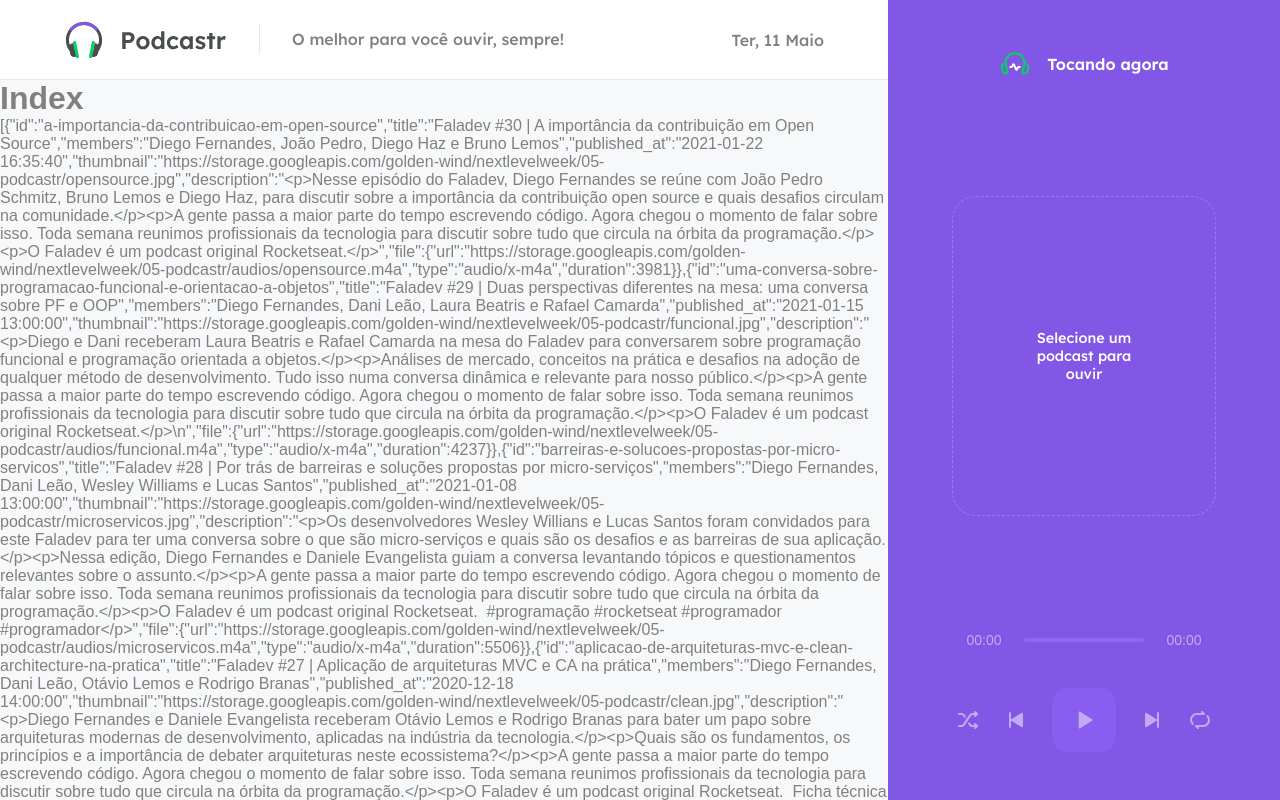
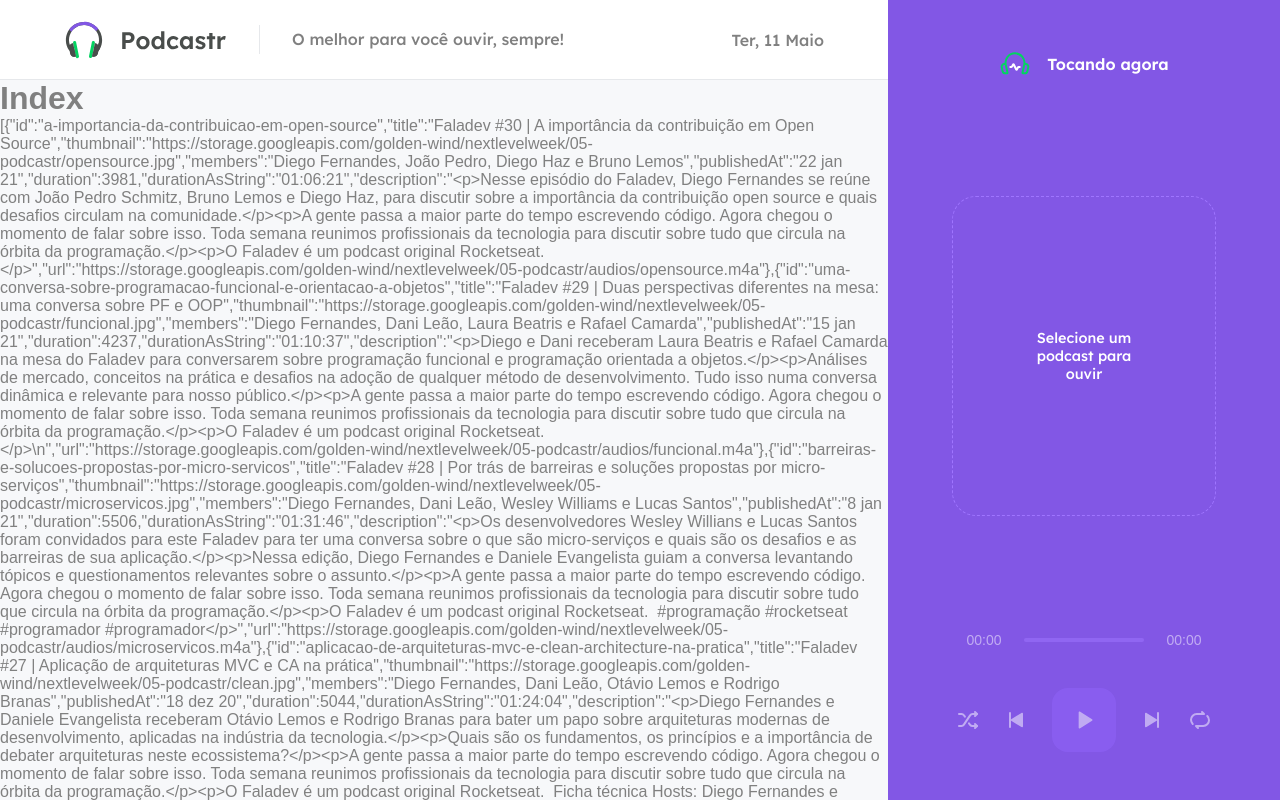
Before and after one commit to warleys14/Podcastr_nlw05, a Next.js app: page / in a window 1280 px wide. Shown: the top 800 px of the page. Built offline with nearby package versions, Linux system fonts and the light colour scheme; data requests are answered from the project's data file.

Commit message:
podcasts info converted and import errors fixed

```diff
--- a/src/components/Header/index.tsx
+++ b/src/components/Header/index.tsx
@@ -1,3 +1,4 @@
+
 import format from 'date-fns/format';
 import ptBR from 'date-fns/locale/pt-BR';
 
@@ -13,8 +14,8 @@
         <header className={styles.headerContainer}>
 
             <img src="/logo.svg" alt="Podcastr" />
-            <p>O melhor para você ouvir, sempre!</p>
-            <span>{currentDate}</span>
+            <p>O melhor para você ouvir, sempre! </p>
+            <span > {currentDate} </span>
 
         </header>
     );
--- a/src/pages/index.tsx
+++ b/src/pages/index.tsx
@@ -1,12 +1,22 @@
 import { Header } from "../components/Header";
-import { GetStaticProps } from 'next';
 import { api } from "../services/api";
+import format from 'date-fns/format';
+import ptBR from 'date-fns/locale/pt-BR';
+import { convertDurationToTimeString } from "../utils/convertDurationToTimeString";
+import { GetStaticProps } from "next";
+import { parseISO } from "date-fns";
+
 
 type Episode = {
   id: string;
   title: string;
+  thumbnail: string;
+  description: string;
   members: string;
-  // ...
+  duration: number;
+  durationAsString: string;
+  url: string,
+  publishedAt: string;
 }
 
 type HomeProps = {
@@ -27,7 +37,9 @@
 //Utilizando SSG, para poder gerar sites estáticos, e melhorar muito a performance da aplicação.
 //Usando essa função só é feita uma nova requisição para a API de 8h em 8h, então quem acessar antes recebe uma versão
 //estática da página. E isso faz carregar MUITO rápido.
-export const getStaticProps: GetStaticProps = async () => {
+//Aqui eu também uso o pacote json-server para poder simular uma API, só que rodando local, e assim acessar os dados dos podcasts
+//Tava dando erro quando tipava o getStaticProps, então tirei, e agr n tá mais dando erro
+export const getStaticProps = async (context) => {
   const response = await api.get('episodes', {
     params: {
       _limit: 12,
@@ -35,15 +47,31 @@
       _order: 'desc'
     }
   });
+
   const data = response.data;
+
+  const episodes = data.map(episode => {
+    return {
+      id: episode.id,
+      title: episode.title,
+      thumbnail: episode.thumbnail,
+      members: episode.members,
+      publishedAt: format(parseISO(episode.published_at), 'd MMM yy', { locale: ptBR }),
+      duration: Number(episode.file.duration),
+      durationAsString: convertDurationToTimeString(Number(episode.file.duration)),
+      description: episode.description,
+      url: episode.file.url,
+    };
+  })
 
   return {
     props: {
-      episodes: data,
+      episodes: episodes,
     },
     revalidate: 60 * 60 * 8
   }
 }
+
 
 //Outra forma de fazer isso é usando SPA, o mais comum no React, e que faz a requisição sempre que alguém acesssa
 /*
--- /dev/null
+++ b/src/utils/convertDurationToTimeString.ts
@@ -0,0 +1,12 @@
+export function convertDurationToTimeString(duration: number) {
+    const hours = Math.floor(duration / 3600);
+    const minutes = Math.floor((duration % 3600) / 60);
+    const seconds = duration % 60;
+
+    const timeString = [hours, minutes, seconds]
+        .map(unit => String(unit).padStart(2, '0'))
+        .join(':');
+
+    return timeString;
+
+}
```
Also changed, not shown: 1 other file (tests, documents, lock files or other folders).
